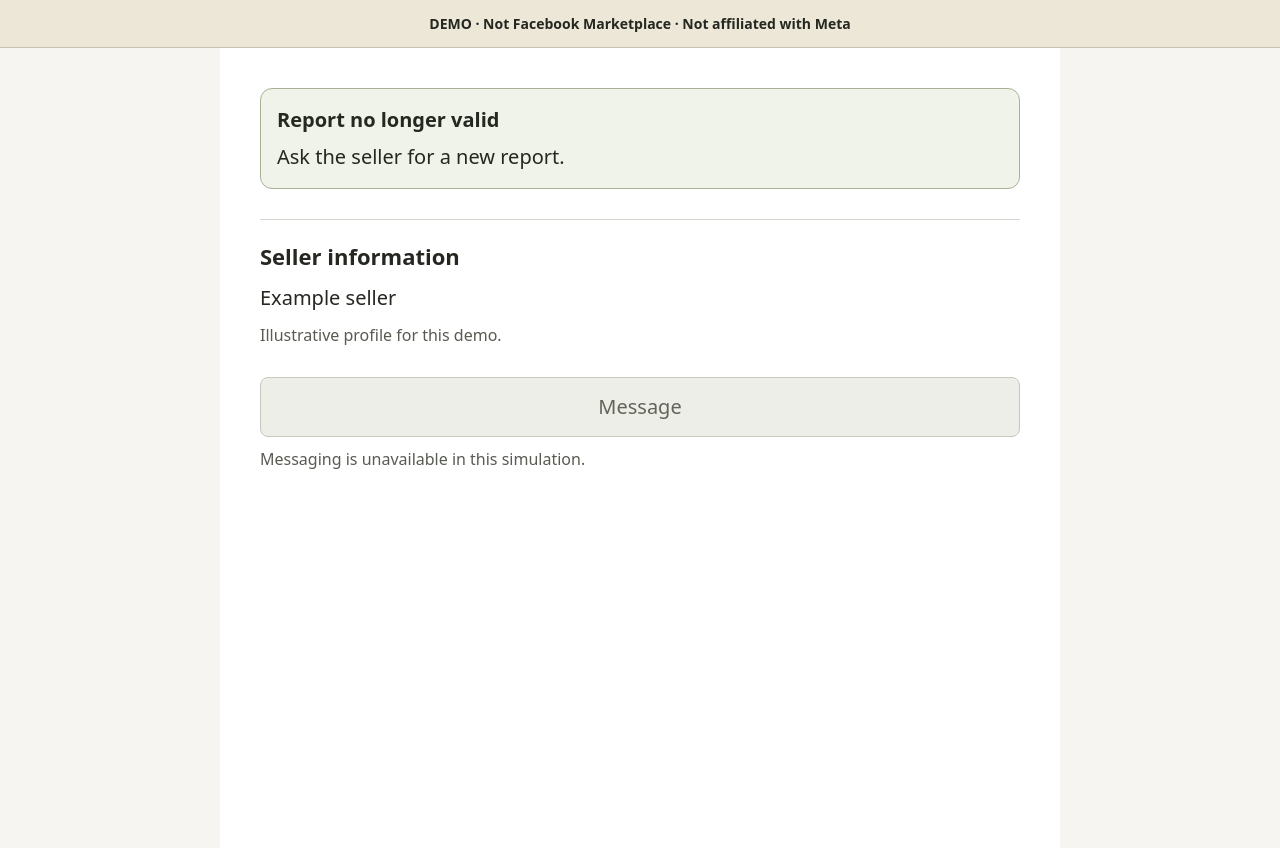
After one commit to cpu-16/verified-asset, a FastAPI app: template app/templates/buyer_listing.html in a window 1280 px wide. The commit adds this page. Run offline with FastAPI, Linux system fonts and the light colour scheme; the template is opened without the code that fills it, so the values that code supplies are empty.

Commit message:
Marketplace-ready post and a buyer-view demo listing
The Share step offers the listing text built from the report: supported
claims, what the photos show instead of contradicted ones, and the report
link, so the post never disagrees with its own photos. /api/r returns the
same post for agents. /r/{token}/listing shows a clearly labelled demo of a
marketplace item page with a Verified evidence button.

```diff
--- a/app/main.py
+++ b/app/main.py
@@ -23,6 +23,7 @@ from fastapi.staticfiles import StaticFiles
 from pydantic import BaseModel
 
 from . import reports
+from .marketplace import build_post
 from .adjudicate import COLOR_FAMILIES, adjudicate, capture_code_seen, color_family, scan
 from .catalog import CATEGORIES, SLOT_PROMPTS, SUBJECT, Claim, ClaimType, Slot, count_subjects, required_slots
 from .observation import PhotoObservation
@@ -267,12 +268,16 @@ def listing_page(request: Request, listing_id: str, k: str):
     draft = None if row["sample"] else store.video_draft(listing_id, version["version"])
     if draft:
         draft["claims"] = [Claim.from_dict(d) for d in draft["claims"]]
+    active = [r for r in store.active_reports(listing_id)
+              if reports.effective_state(r["state"], r["expires_at"]) == "active"]
+    posts = {r["token"]: build_post(version, json.loads(r["payload"]),
+                                  str(request.url_for("report_page", token=r["token"]))) for r in active}
     return templates.TemplateResponse(request, "listing.html", {
         "draft": draft,
         "listing": row, "k": k, "version": version, "claims": claims, "photos": photos,
         "slots": [(s, SLOT_PROMPTS[s]) for s in required_slots(claims)] or [(Slot.FRONT, SLOT_PROMPTS[Slot.FRONT])],
         "check": check, "verdicts": verdicts, "stale": stale, "marks": marks,
-        "reports": store.active_reports(listing_id), "types": list(ClaimType),
+        "reports": active, "posts": posts, "types": list(ClaimType),
         "rows": range(CLAIM_ROWS)})
 
 
@@ -443,6 +448,23 @@ def report_page(request: Request, token: str):
         "image": f"{request.base_url}r/{token}/card.jpg"})
 
 
+def post_for_report(request: Request, row, view) -> dict:
+    version = store.db.execute("SELECT * FROM versions WHERE id=?", (row["version_id"],)).fetchone()
+    return build_post(version, view["payload"], str(request.url_for("report_page", token=row["token"])))
+
+
+@app.get("/r/{token}/listing", response_class=HTMLResponse)
+def buyer_listing(request: Request, token: str):
+    row, view = public_report(token)
+    active = view["state"] == "active"
+    return templates.TemplateResponse(request, "buyer_listing.html", {
+        **view, "token": token,
+        "post": post_for_report(request, row, view) if active else None,
+        "summary": reports.summary(view["payload"]) if active else None,
+        "image": f"{request.base_url}r/{token}/card.jpg"},
+        headers={"Cache-Control": "no-store"})
+
+
 @app.get("/r/{token}/card.jpg")
 def report_card(token: str):
     from .cards import render_card
@@ -473,6 +495,7 @@ def report_api(request: Request, token: str):
         return JSONResponse(out)
     return JSONResponse({**out, "issued_at": p["issued_at"], "expires_at": p["expires_at"],
                          "digest": view["digest"], "observer": p["observer"],
+                         "post": post_for_report(request, row, view),
                          "verdicts": [{"claim": c["text"], "by": c.get("by", ""), "status": c["verdict"]["status"],
                                        "detail": c["verdict"]["detail"],
                                        "request": c["verdict"]["request"]} for c in p["claims"]]})
--- /dev/null
+++ b/app/templates/buyer_listing.html
@@ -0,0 +1,75 @@
+<!doctype html>
+<html lang="en">
+<head>
+<meta charset="utf-8">
+<meta name="viewport" content="width=device-width, initial-scale=1">
+<title>{{ post.title if post else payload.title }} · Listing demo</title>
+<meta property="og:image" content="{{ image }}">
+<meta property="og:title" content="Listing demo: {{ post.title if post else payload.title }}">
+<meta property="og:description" content="A simulated buyer view. Not a real marketplace listing.">
+<style>
+:root { color-scheme: light; font: 20px/1.5 system-ui, sans-serif; color: #252721; background: #f6f5f1; }
+* { box-sizing: border-box; }
+body { margin: 0; }
+a { color: inherit; text-underline-offset: .2em; overflow-wrap: anywhere; }
+a:focus-visible, .gallery:focus-visible { outline: .15rem solid #566544; outline-offset: .2rem; }
+::selection { background: #dce5cc; color: #252721; }
+.demo { position: sticky; top: 0; z-index: 2; margin: 0; padding: .65rem .8rem; background: #ece7d7; border-bottom: 1px solid #c6c1b2; font-size: .7rem; text-align: center; font-weight: 650; }
+main { max-width: 42rem; margin: auto; background: #fff; min-height: 100vh; }
+.gallery { display: flex; overflow-x: auto; scroll-snap-type: x mandatory; scrollbar-color: #818574 #eeeee8; }
+figure { flex: 0 0 100%; min-width: 0; margin: 0; scroll-snap-align: start; }
+figure img { display: block; width: 100%; height: 17rem; object-fit: contain; background: #eeeee8; }
+figcaption { padding: .4rem 1rem; font-size: .75rem; color: #575b51; }
+.content { padding: .5rem 1rem 2rem; }
+h1 { font-size: 1.6rem; line-height: 1.18; letter-spacing: -.025em; margin: .5rem 0; overflow-wrap: anywhere; }
+h2 { font-size: 1.1rem; margin: 1.5rem 0 .5rem; }
+p { margin: .5rem 0; }
+.soft { color: #575b51; font-size: .8rem; }
+.evidence { display: block; margin: 1rem 0; padding: .8rem; border: 1px solid #a7b297; border-radius: .6rem; background: #eff3e9; text-decoration: none; }
+.evidence:hover { background: #e4ebdb; }
+.evidence strong, .evidence span { display: block; }
+.evidence span { margin-top: .35rem; }
+.counts .ok { color: #1f7a3a; } .counts .no { color: #b3261e; } .counts .na { color: #8a5a00; }
+.counts { font-variant-numeric: tabular-nums; }
+.description { white-space: pre-wrap; overflow-wrap: anywhere; }
+.sample { padding: .6rem 1rem; margin: 0; background: #fff2cd; font-size: .8rem; }
+.seller { margin-top: 1.5rem; padding-top: 1rem; border-top: 1px solid #d3d5cd; }
+.seller h2 { margin-top: 0; }
+button { width: 100%; padding: .7rem; margin-top: 1rem; border: 1px solid #c6c9be; border-radius: .4rem; font: inherit; background: #eceee7; color: #62665a; cursor: not-allowed; }
+@media (min-width: 40em) { .content { padding: 1rem 2rem 2rem; } figure img { height: 24rem; } }
+@media (prefers-reduced-motion: reduce) { * { scroll-behavior: auto !important; } }
+</style>
+</head>
+<body>
+<p class="demo">DEMO · Not Facebook Marketplace · Not affiliated with Meta</p>
+<main>
+{% if payload.sample %}<p class="sample">Sample · Not a real listing. Recorded observations of test photos.</p>{% endif %}
+{% if post %}
+<div class="gallery" tabindex="0" role="region" aria-label="Item photos. Swipe or use arrow keys to browse.">
+{% for photo in post.photos %}
+<figure><img src="{{ photo }}" alt="{{ photo.rsplit('/', 1)[-1]|capitalize }} view of the item"{% if not loop.first %} loading="lazy"{% endif %}><figcaption>{{ loop.index }} / {{ post.photos|length }} · {{ photo.rsplit('/', 1)[-1]|capitalize }} view</figcaption></figure>
+{% endfor %}
+</div>
+{% endif %}
+<div class="content">
+<h1>{{ post.title if post else payload.title }}</h1>
+{% if post %}
+<p class="soft">Listed just now · Demo listing</p>
+<a class="evidence" href="/r/{{ token }}"><strong>Verified evidence · See report</strong><span class="counts" aria-label="{{ summary.supported }} supported, {{ summary.contradicted }} contradicted, {{ summary.inconclusive }} inconclusive"><b class="ok">{{ summary.supported }} ✓</b> · <b class="no">{{ summary.contradicted }} ✕</b> · <b class="na">{{ summary.inconclusive }} ?</b></span></a>
+<p class="soft">Photo evidence only. This does not verify the seller or guarantee the item.</p>
+<h2>Description</h2>
+<div class="description">{{ post.description }}</div>
+{% else %}
+<a class="evidence" href="/r/{{ token }}"><strong>{{ 'Report withdrawn' if state == 'revoked' else 'Report no longer valid' }}</strong><span>{{ 'Expired. ' if state == 'expired' else '' }}Ask the seller for a new report.</span></a>
+{% endif %}
+<section class="seller" aria-labelledby="seller-title">
+<h2 id="seller-title">Seller information</h2>
+<p>Example seller</p>
+<p class="soft">Illustrative profile for this demo.</p>
+<button disabled>Message</button>
+<p class="soft">Messaging is unavailable in this simulation.</p>
+</section>
+</div>
+</main>
+</body>
+</html>
--- a/app/templates/report.html
+++ b/app/templates/report.html
@@ -12,6 +12,7 @@
 <meta name="twitter:card" content="summary_large_image">{% endif %}
 {% endblock %}
 {% block main %}
+<p class="soft"><a href="/r/{{ token }}/listing">See it on a listing (demo)</a></p>
 {% set short_code = (digest[:4] ~ " " ~ digest[4:8])|upper %}
 {% if payload.sample %}<p class="alert sample" role="note"><svg class="ico" aria-hidden="true" viewBox="0 0 20 20"><use href="#i-info"/></svg><span>Sample report: recorded Muse Spark observations of test photos, not a real listing.</span></p>{% endif %}
 {% if state != "active" %}
```
Also changed, not shown: app/marketplace.py (added, +45 -0 lines), app/templates/listing.html (+12 -1 lines), tests/test_marketplace.py (added, +82 -0 lines).
